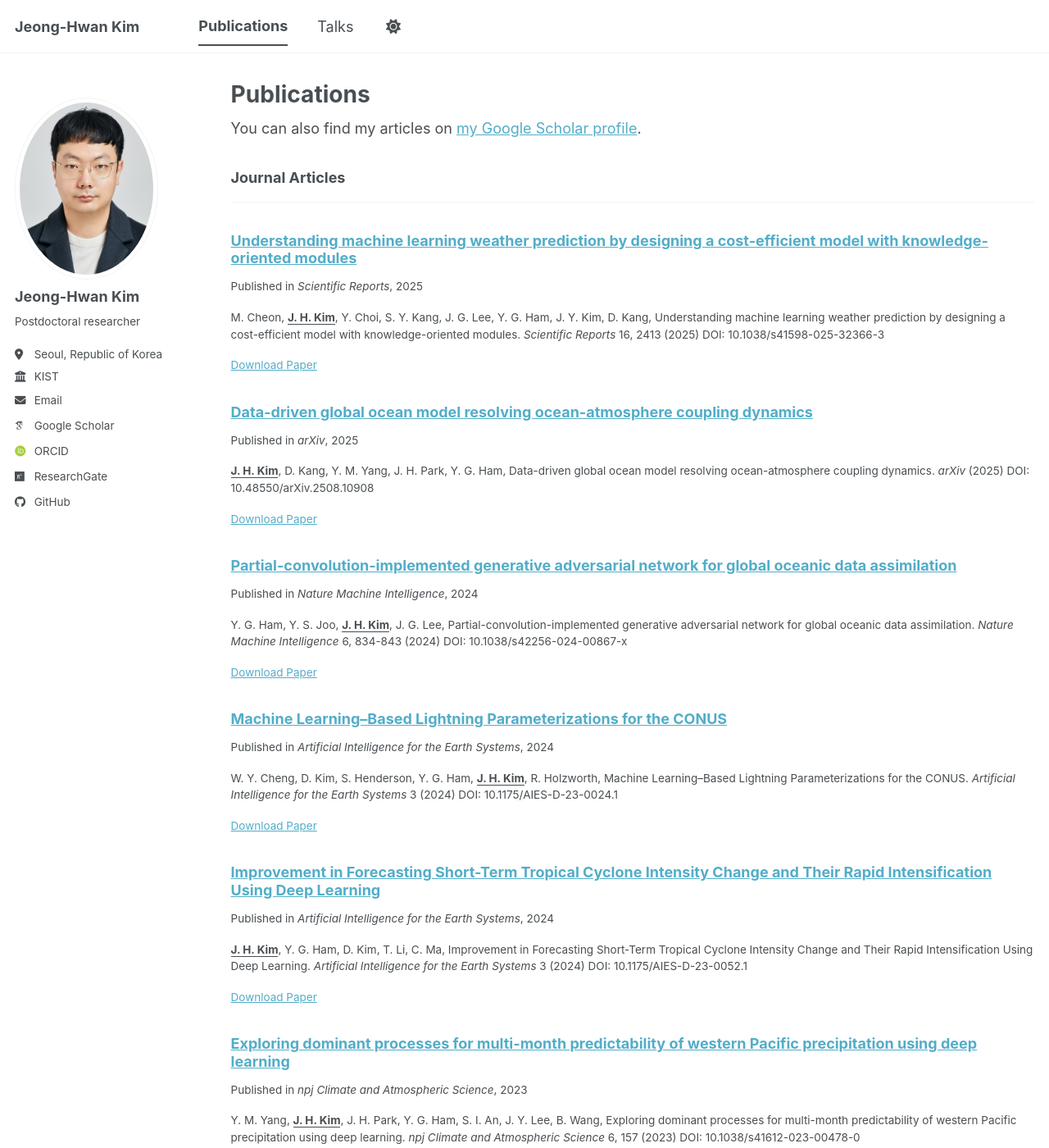
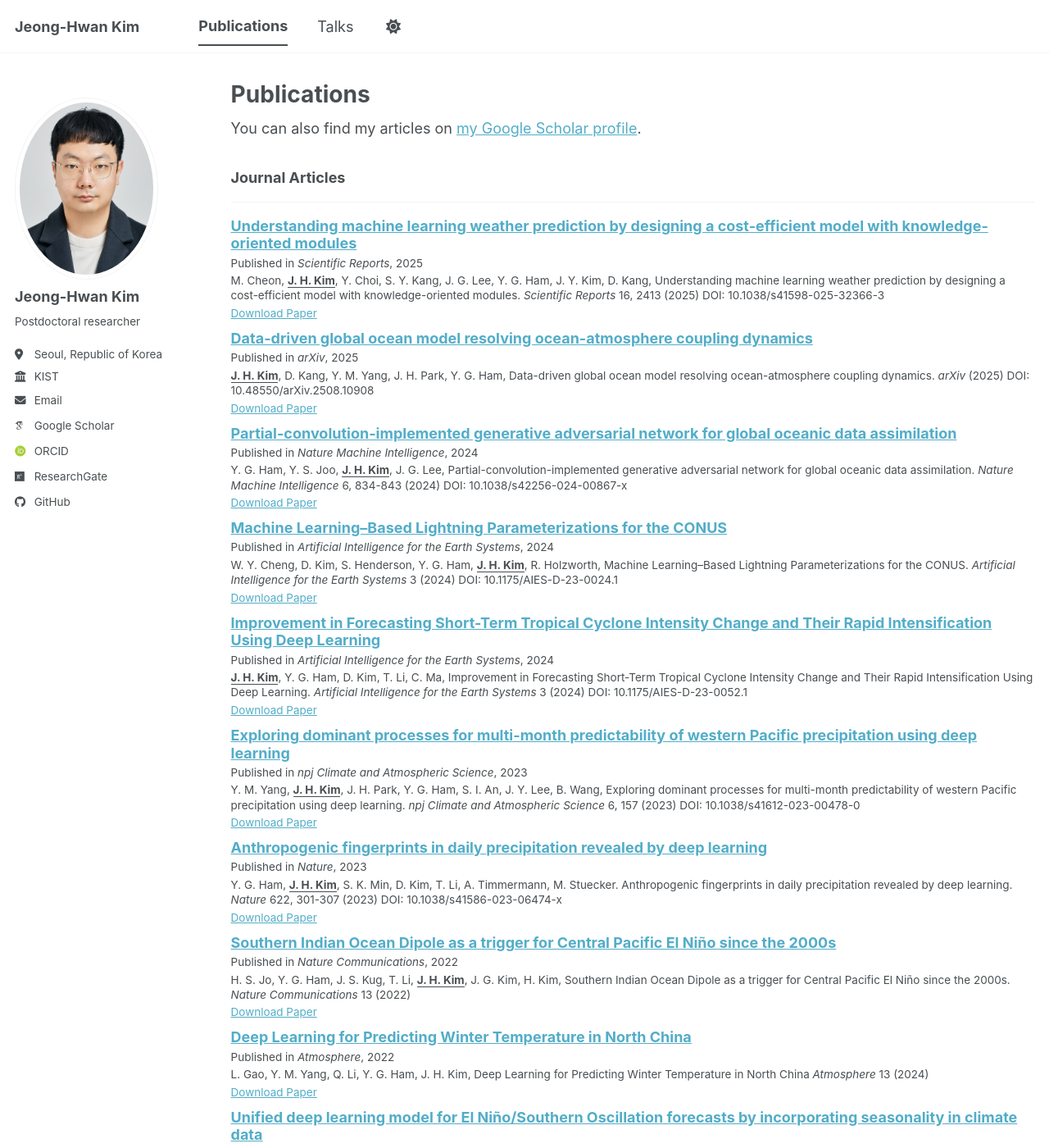
Before and after one commit to jeonghwan723/jeonghwan723.github.io, a Jekyll site: the page built from _pages/publications.html, in a window 1280 px wide and 1400 px high. Shown: the whole window at 82% size. Built offline with Jekyll 4.4.1, drawn with Linux system fonts in a browser that asks for light colours; some web fonts are replaced; a script bundle is joined from its source files by our own code; library files that are not in the unit come from our copies.

Commit message:
Publications

```diff
--- a/_sass/layout/_publications.scss
+++ b/_sass/layout/_publications.scss
@@ -5,14 +5,20 @@
 .publications-list {
   h2 {
     font-size: $type-size-5;
+    margin-bottom: 0.4em;
   }
 
   .archive__item-title {
     font-size: $type-size-5;
+    margin-top: 0.6em;
+    margin-bottom: 0.2em;
+    line-height: 1.2;
   }
 
   .archive__item-excerpt,
   p {
     font-size: $type-size-6;
+    margin: 0.25em 0;
+    line-height: 1.35;
   }
 }
```
Also changed, not shown: _publications/paper001.md (+1 -0 lines).
